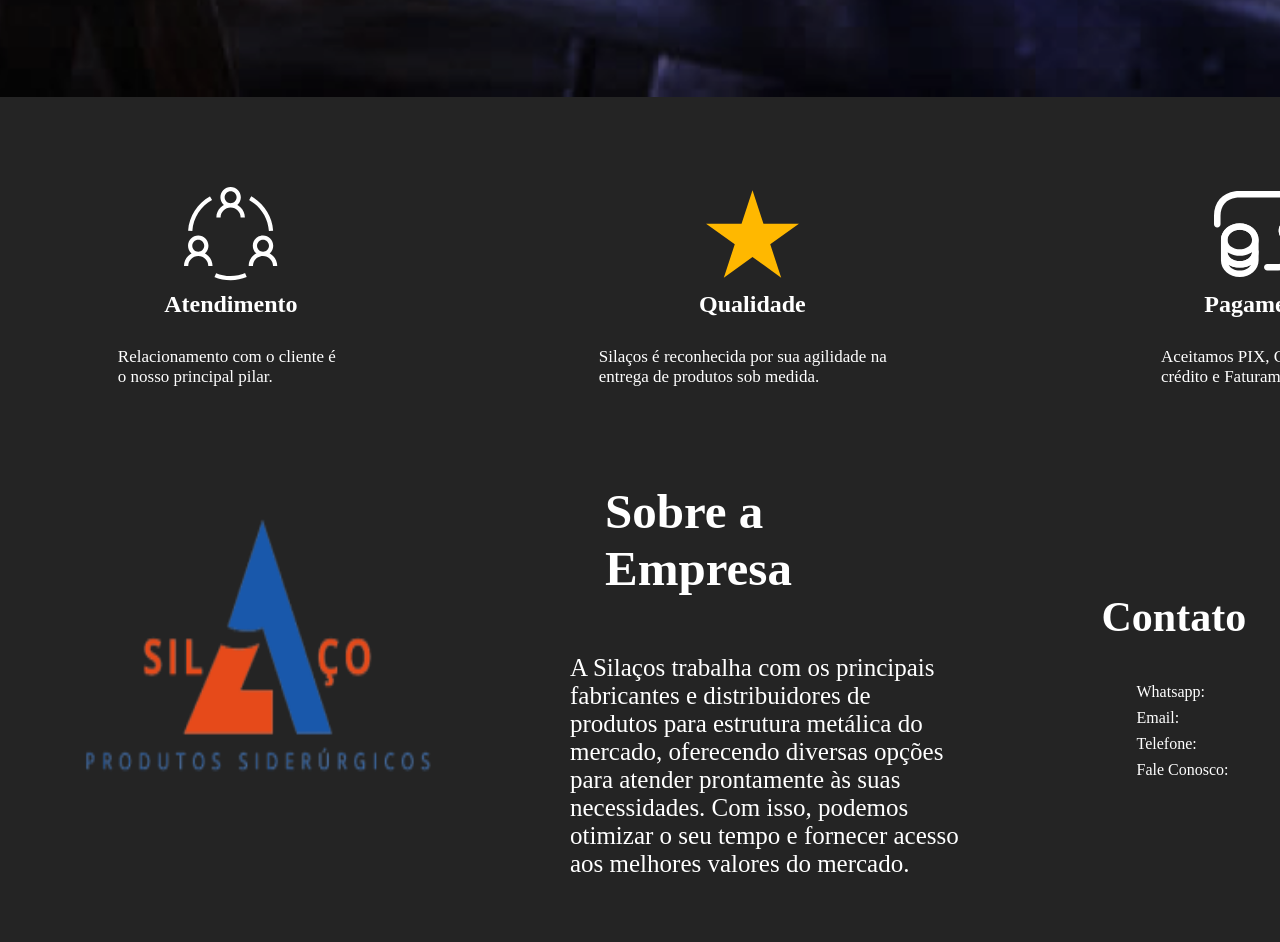
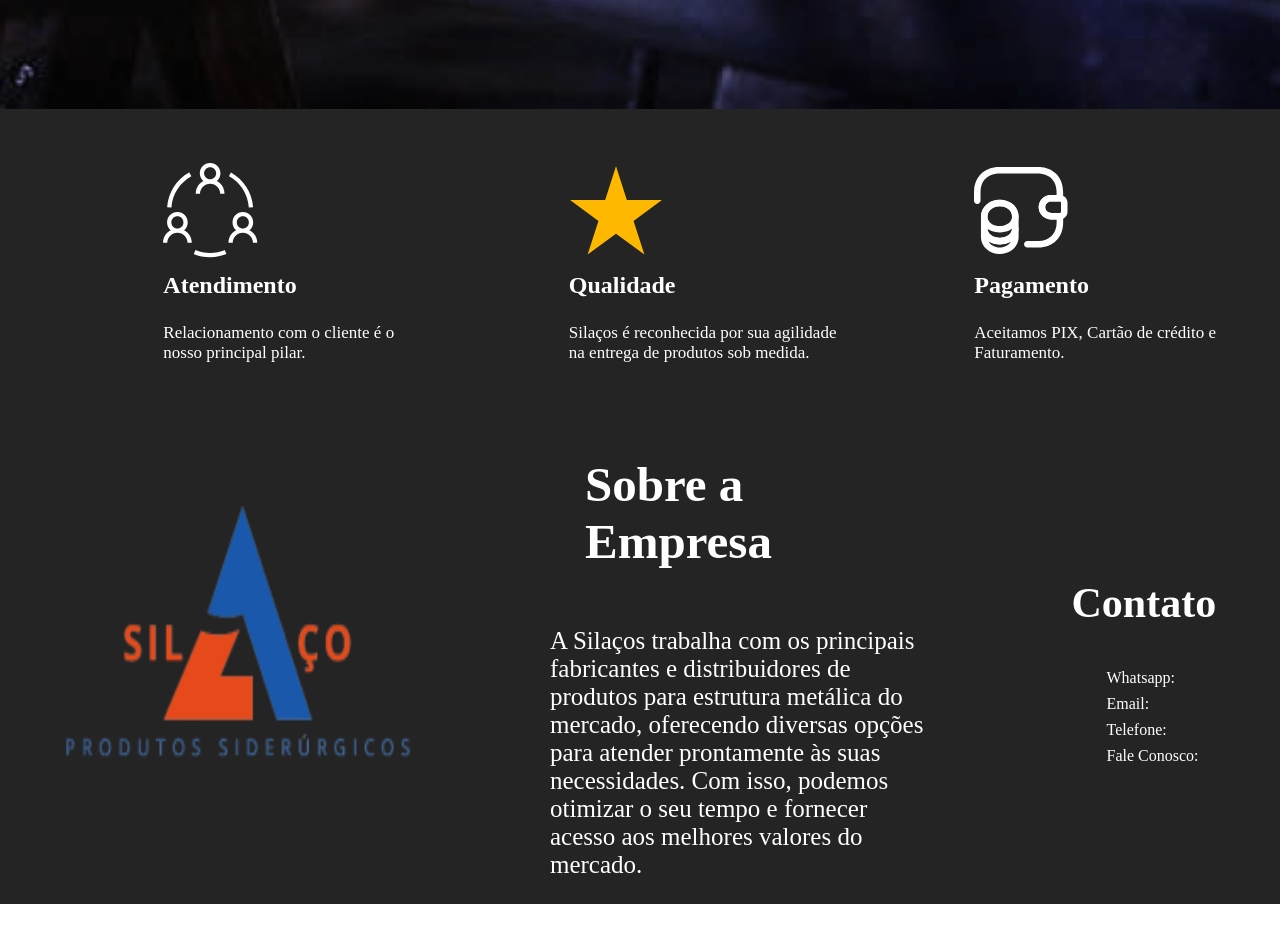
Before and after one commit to Rennan-Pessanha/Serrilharia, a React (Create React App) app: page /Perfil in a window 1280 px wide. Shown: the part 1680-2622 px from the top of the page. After the commit the page ends 2584 px from the top, so only its background shows below. Built offline with nearby package versions, Linux system fonts and the light colour scheme.

Commit message:
Ajuste de responsividade

```diff
--- a/src/Components/HeaderBody/styles.js
+++ b/src/Components/HeaderBody/styles.js
@@ -2,7 +2,7 @@ import styled from 'styled-components';
 import { Link } from 'react-router-dom';
 
 export const Container = styled.div`
-width: 100%;
+width: 110%;
 background: url('./Imagem/SilasBackground.png') no-repeat center;
 background-size: cover;
 overflow: hidden;
--- a/src/Pages/Perfil/styles.js
+++ b/src/Pages/Perfil/styles.js
@@ -2,7 +2,7 @@ import { styled } from "styled-components";
 import { Link } from 'react-router-dom';
 
 export const Container = styled.div`
-  width: 100%;
+  width: 110%;
   background: url('./Imagem/SilasBackground.png') no-repeat center;
   background-size: cover;
   overflow: hidden;
@@ -131,7 +131,7 @@ export const PerfilContent = styled.div`
   margin-right: auto;
   max-width: 800px;
 
-  @media (max-width: 768px) {
+    @media (max-width: 768px) {
     margin-left: 5%;
   }
 `;
@@ -176,44 +176,34 @@ export const Textp = styled.p`
 
 export const FooterPerfil = styled.div`
   position: relative;
-  height: 800px;
   width: 110%;
   background-color: #242424;
-  padding-bottom: 20px;
-  padding: 30px;
-  padding-right: 20px;
-  padding-left: 20px;
-
-  @media (max-width: 1124px) {
-    height: 1000px;
-    padding-right: 20px;
-
+  padding-right: 30px;
+  box-sizing: border-box;
 
   @media (max-width: 1024px) {
-    height: 1000px;
-    padding-right: 20px;
-    padding-left: 20px;
   }
 
   @media (max-width: 768px) {
-    height: 1350px;
-    padding-right: 20px;
-    padding-left: 20px;
+    padding-bottom: 40px;
   }
 
   @media (max-width: 468px) {
-    height: 1500px;
+    padding-bottom: 60px;
   }
 `;
 
 export const FooterContentWrapper = styled.div`
   position: absolute;
+  width: 100%;
+  background-color: #242424;
 `;
 
 export const PerfisWrapper = styled.div`
   display: flex;
-  margin-right: 6%;
+  margin-right: 2%;
   margin-left: -11%;
+  margin-left: 2%;
 
   @media (max-width: 768px) {
     display: block;
@@ -221,16 +211,16 @@ export const PerfisWrapper = styled.div`
 `;
 
 export const PerfisContents = styled.div`
-  display: flex;
+  display: flex
   align-items: center;
+  width: 20%;
   margin-top: 4%;
   margin-bottom: 2%;
-  flex-direction: column;
-  margin-left: 17%;
+  margin-left: 10%;
 
   @media (max-width: 768px) {
     display: block;
-    margin-left: 50%;
+    margin-left: 30%;
     margin-top: 20px;
   }
 `;
@@ -286,7 +276,7 @@ export const LogoF = styled.img`
   @media (max-width: 768px) {
     width: 300px;
     height: auto;
-    margin-left: 30%;
+    margin-left: -15%;
   }
 `;
 
@@ -306,7 +296,7 @@ export const CompanyTitle = styled.h3`
 
   @media (max-width: 768px) {
     font-size: 36px;
-    margin-left: 50px;
+    margin-left: 5px;
   }
 `;
 
@@ -320,9 +310,18 @@ export const CompanyDescription = styled.p`
 
   @media (max-width: 768px) {
     font-size: 20px;
-    margin-left: 50px;
+    width: 500px;
+    margin-left: 5px;
+  }
+
+  @media (max-width: 425px) {
+    font-size: 20px;
+    width: 300px;
+    margin-left: 0px;
   }
 `;
+
+
 
 export const ContactContent = styled.div`
   display: flex;
```
